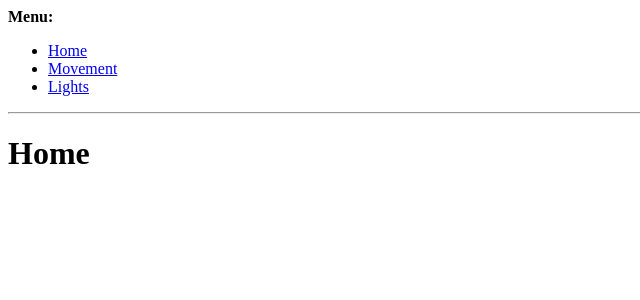
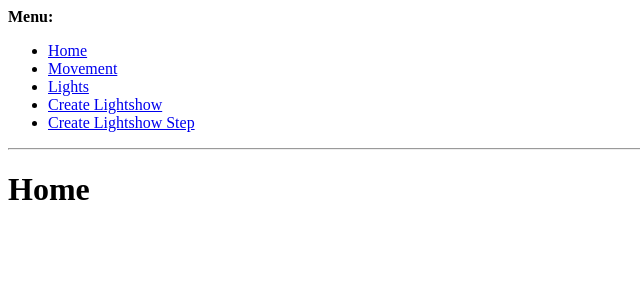
Before and after one commit to amites/print-a-bot, a Django app: page / in a window 1280 px wide. Shown: the top 300 px of the page, without its empty margins (0-640 px from the left). Run offline with Django 3.2, Linux system fonts and the light colour scheme; data that the repository does not hold is empty.

Commit message:
#7a attempt, bug(s) present

```diff
--- a/Print_A_Bot/controls/models.py
+++ b/Print_A_Bot/controls/models.py
@@ -20,4 +20,4 @@ class LightShowStep(models.Model):
 	order = models.IntegerField()
 
 	def __str__(self):
-		return '{}, LED {}, order {}'.format(self.show, self.light, self.order)
+		return '{}, LED {}, order {}, color ({},{},{})'.format(self.show, self.light, self.order, self.red, self.green, self.blue)
--- a/Print_A_Bot/controls/templates/base.html
+++ b/Print_A_Bot/controls/templates/base.html
@@ -17,6 +17,8 @@
       <li><a href="{% url 'home' %}">Home</a></li>
       <li><a href="{% url 'movement' %}">Movement</a></li>
       <li><a href="{% url 'lights' %}">Lights</a></li>
+      <li><a href="{% url 'create_lightshow' %}">Create Lightshow</a></li>
+      <li><a href="{% url 'create_lightshow_step' %}">Create Lightshow Step</a></li>
     </ul>
   </div>
   <hr>
--- a/Print_A_Bot/controls/templates/home.html
+++ b/Print_A_Bot/controls/templates/home.html
@@ -7,4 +7,12 @@
 
 <h1>Home</h1>
 
+  <div>
+    {% for lightshow in lightshows %}
+    <ul>
+        <li><a href="{% url 'single_lightshow' lightshow_id=lightshow_id %}">{{ lightshow.name }}</a></li>
+    </ul>
+    {% endfor %}
+  </div>
+
 {% endblock content %}
--- a/Print_A_Bot/controls/urls.py
+++ b/Print_A_Bot/controls/urls.py
@@ -1,9 +1,12 @@
 from django.conf.urls import url
-from controls.views import home, MovementView, LightsView
+from controls.views import home, single_lightshow, MovementView, LightsView, NewLightShowView, NewLightShowStepView
 
 
 urlpatterns = [
     url(r'^movement$', MovementView.as_view(), name='movement'),
     url(r'^lights$', LightsView.as_view(), name='lights'),
+    url(r'^create_lightshow$', NewLightShowView.as_view(), name='create_lightshow'),
+    url(r'^create_lightshow_step$', NewLightShowStepView.as_view(), name='create_lightshow_step'),
+    url(r'^lightshow/(?P<lightshow_id>[0-9]+)$', single_lightshow, name='single_lightshow'),
     url(r'^$', home, name='home'),
 ]
--- a/Print_A_Bot/controls/views.py
+++ b/Print_A_Bot/controls/views.py
@@ -1,18 +1,31 @@
 # -*- coding: utf-8 -*-
 from __future__ import unicode_literals
 
-from django.shortcuts import render
+from django.shortcuts import render, redirect
+from django.core.urlresolvers import reverse
+
 from django.views import View
+from controls.forms import LightShowForm, LightShowStepForm
+from controls.models import LightShow, LightShowStep
 
 
 
 def home(request):
-	context = {}
+	context = {
+		'lightshows': LightShow.objects.all()
+	}
 	return render(request, 'home.html', context)
 
 
+def single_lightshow(request, lightshow_id):
+	lightshow = LightShow.objects.get(id=lightshow_id)
+	context = {
+		'lightshow': lightshow
+	}
+	return render(request, 'single_lightshow.html', context)
+
+
 class MovementView(View):
-
 	def get(self, request):
 		context = {}
 		return render(request, 'move.html', context)
@@ -22,7 +35,6 @@ class MovementView(View):
 
 
 class LightsView(View):
-
 	def get(self, request):
 		context = {}
 		return render(request, 'lights.html', context)
@@ -31,5 +43,39 @@ class LightsView(View):
 		pass
 
 
-def creat_lightshow(request):
-	pass
+class NewLightShowView(View):
+    def get(self, request):
+        context = {
+            'form': LightShowForm,
+        }
+        return render(request, 'create_lightshow.html', context)
+
+    def post(self, request):
+        form = LightShowForm(request.POST)
+
+        # revert back to blank form if not valid
+        if not form.is_valid():
+            context = {
+                'form': LightShowForm,
+            }
+            return render(request, 'create_lightshow.html', context)
+        form.save()
+        return redirect(reverse('home'))
+
+
+class NewLightShowStepView(View):
+	def get(self, request):
+		context = {
+			'form': LightShowStepForm
+		}
+		return render(request, 'create_lightshow_step.html', context)
+
+	def post(self, request):
+		form = LightShowStepForm(request.POST)
+		if not form.is_valid():
+			context = {
+				'form': LightShowStepForm
+			}
+			return render(request, 'create_lightshow_step.html', context)
+		form.save()
+		return redirect(reverse('home'))
```
Also changed, not shown: Print_A_Bot/controls/forms.py (added, +19 -0 lines), Print_A_Bot/controls/templates/create_lightshow.html (added, +18 -0 lines), Print_A_Bot/controls/templates/create_lightshow_step.html (added, +18 -0 lines), Print_A_Bot/controls/templates/single_lightshow.html (added, +11 -0 lines).
